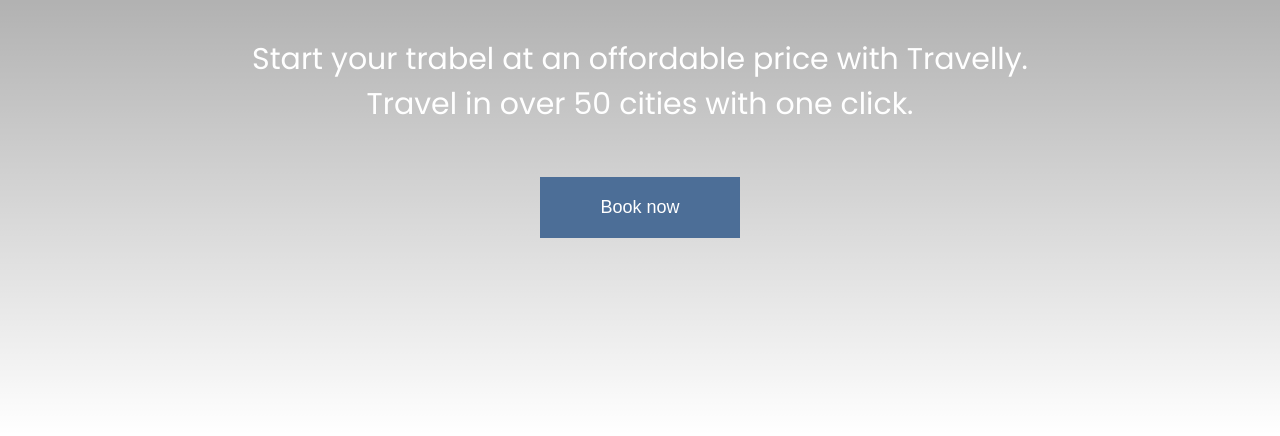
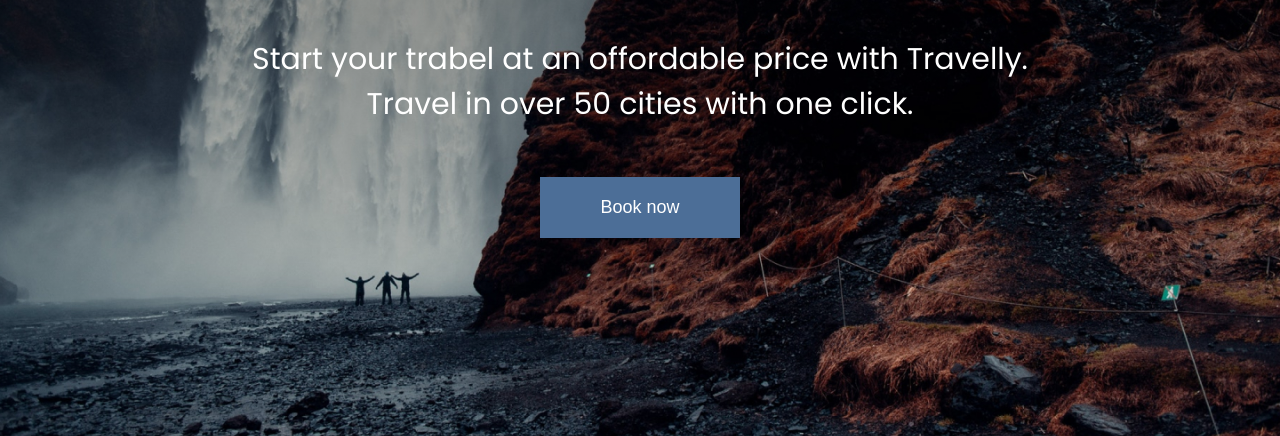
Before and after one commit to artursantiago/travelly-website, a plain HTML site: page index.html in a window 1280 px wide. Shown: the part 364-800 px from the top of the page. Drawn offline with Linux system fonts and the light colour scheme; the site is published under a folder, as on GitHub Pages, so addresses that start at the root find nothing; a web font is replaced by a local one.

Commit message:
removing '/' from images links

```diff
--- a/index.html
+++ b/index.html
@@ -8,7 +8,7 @@
     >
     <meta name="robots" content="index,follow">
     <meta name="viewport" content="width=device-width, initial-scale=1.0">
-    <link rel="icon" href="/icons/travel.svg">
+    <link rel="icon" href="icons/travel.svg">
     <link rel="preconnect" href="https://fonts.gstatic.com">
     <link href="https://fonts.googleapis.com/css2?family=Pattaya&family=Poppins:wght@400;500&display=swap" rel="stylesheet">
     <link rel="stylesheet" href="style.css">
--- a/style.css
+++ b/style.css
@@ -84,7 +84,7 @@ nav ul {
 /** Hero Section **/
 
 .hero {
-  background: linear-gradient(rgba(0, 0, 0, 0.5), transparent), url('/img/landing-page.jpg');
+  background: linear-gradient(rgba(0, 0, 0, 0.5), transparent), url('img/landing-page.jpg');
   background-repeat: no-repeat;
   background-size: cover;
   background-position: center;
```
